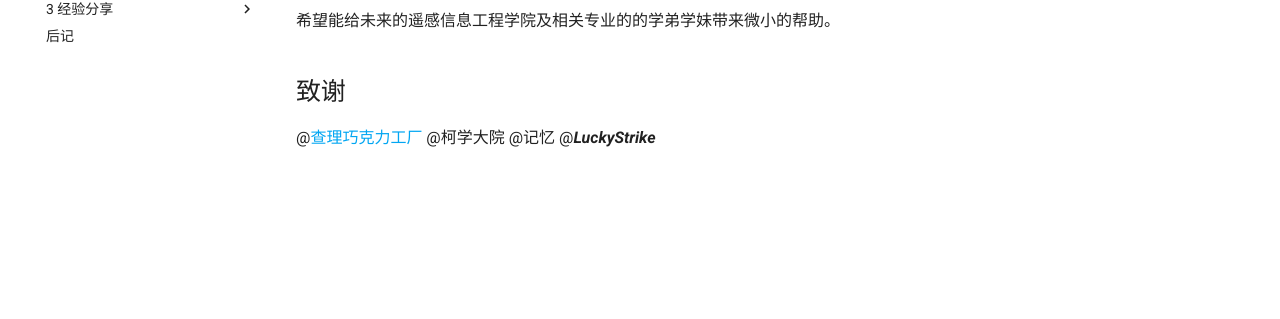
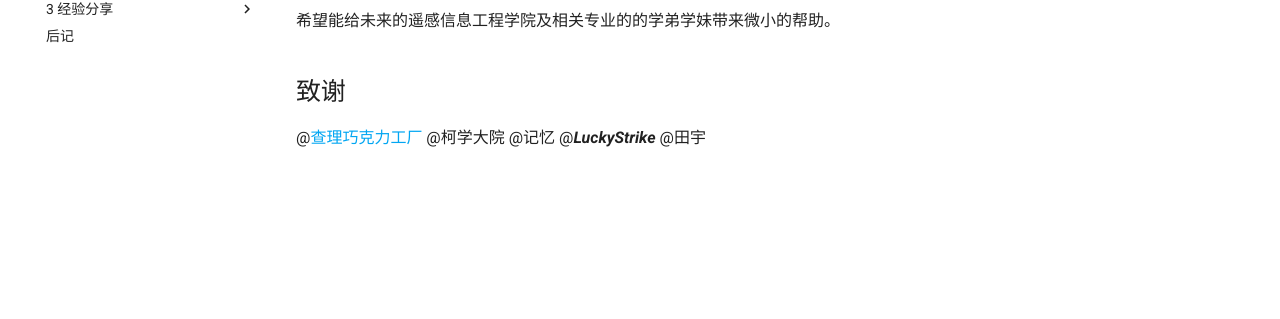
Before and after one commit to RS-BaoYan/RS-BaoYan.github.io, an MkDocs documentation site: the page built from docs/index.md, in a window 1280 px wide. Shown: the part 264-583 px from the top of the page. Built offline with MkDocs 1.6.1 and Material for MkDocs 9.7.7, drawn with Linux system fonts in a browser that asks for light colours; comment, search, counter and statistics services are not loaded.

Commit message:
update index.md

```diff
--- a/docs/index.md
+++ b/docs/index.md
@@ -7,4 +7,4 @@
 
 ## 致谢
 
-@[查理巧克力工厂](https://www.zhihu.com/people/cha-li-qiao-ke-li-gong-han-77)	@柯学大院	@记忆	@***LuckyStrike***
+@[查理巧克力工厂](https://www.zhihu.com/people/cha-li-qiao-ke-li-gong-han-77)	@柯学大院	@记忆	@***LuckyStrike***	@田宇
--- a/mkdocs.yml
+++ b/mkdocs.yml
@@ -98,6 +98,7 @@ nav:
       - 跨又不那么跨保记录--地学相关专业: "经验分享/2022/跨又不那么跨保记录--地学相关专业.md"
       - 推免经历记录-跨保cs: "经验分享/2022/推免经历记录.md"
       - LuckyStrike：保研经历心得: "经验分享/2022/保研LuckyStrike.md"
+      - 推免相关分享: "经验分享/2022/推免相关分享.md"
     - 2021年:
       - 跨保记录-cs相关也不太相关的专业: "经验分享/2021/跨保记录-cs相关也不太相关的专业.md"
   - 后记: "后记.md"
```
